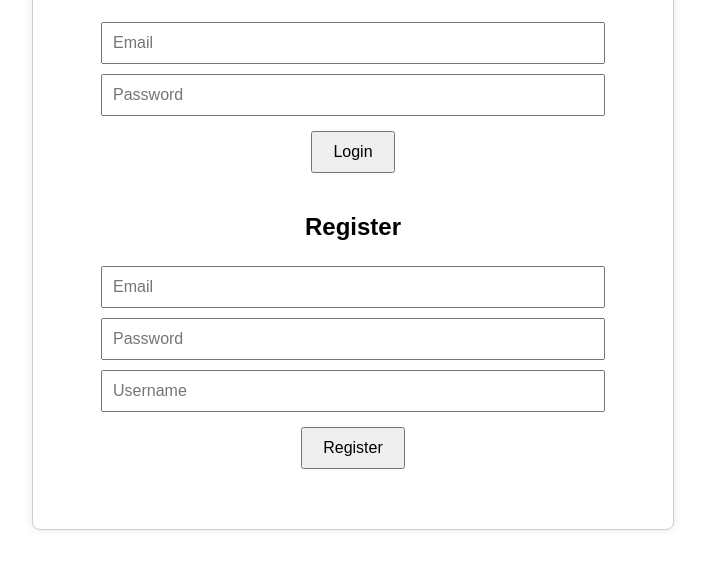
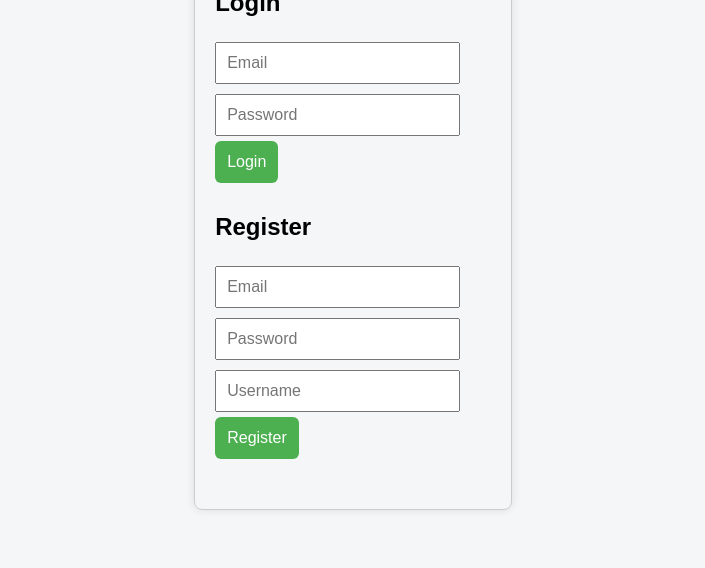
Before and after one commit to Berry-mas/YBIGTA_newbie_team_project, a plain HTML site: page app/static/index.html in a window 1280 px wide. Shown: the part 152-720 px from the top of the page, without its empty margins (287-992 px from the left). Drawn offline with Linux system fonts and the light colour scheme.

Commit message:
style: update html layout

```diff
--- a/app/static/index.html
+++ b/app/static/index.html
@@ -7,8 +7,12 @@
     <style>
         body {
             font-family: Arial, sans-serif;
-            margin: 20px;
-            text-align: center;
+            background-color: #f4f6f8;
+            margin: 0;
+            padding: 40px 20px;
+            display: flex;
+            flex-direction: column;
+            align-items: center;
         }
         .container {
             max-width: 600px;
@@ -31,9 +35,12 @@
             font-size: 16px;
         }
         button {
-            padding: 10px 20px;
-            margin: 10px;
+            padding: 12px;
             font-size: 16px;
+            background-color: #4caf50;
+            color: white;
+            border: none;
+            border-radius: 6px;
             cursor: pointer;
         }
         .section {
```
